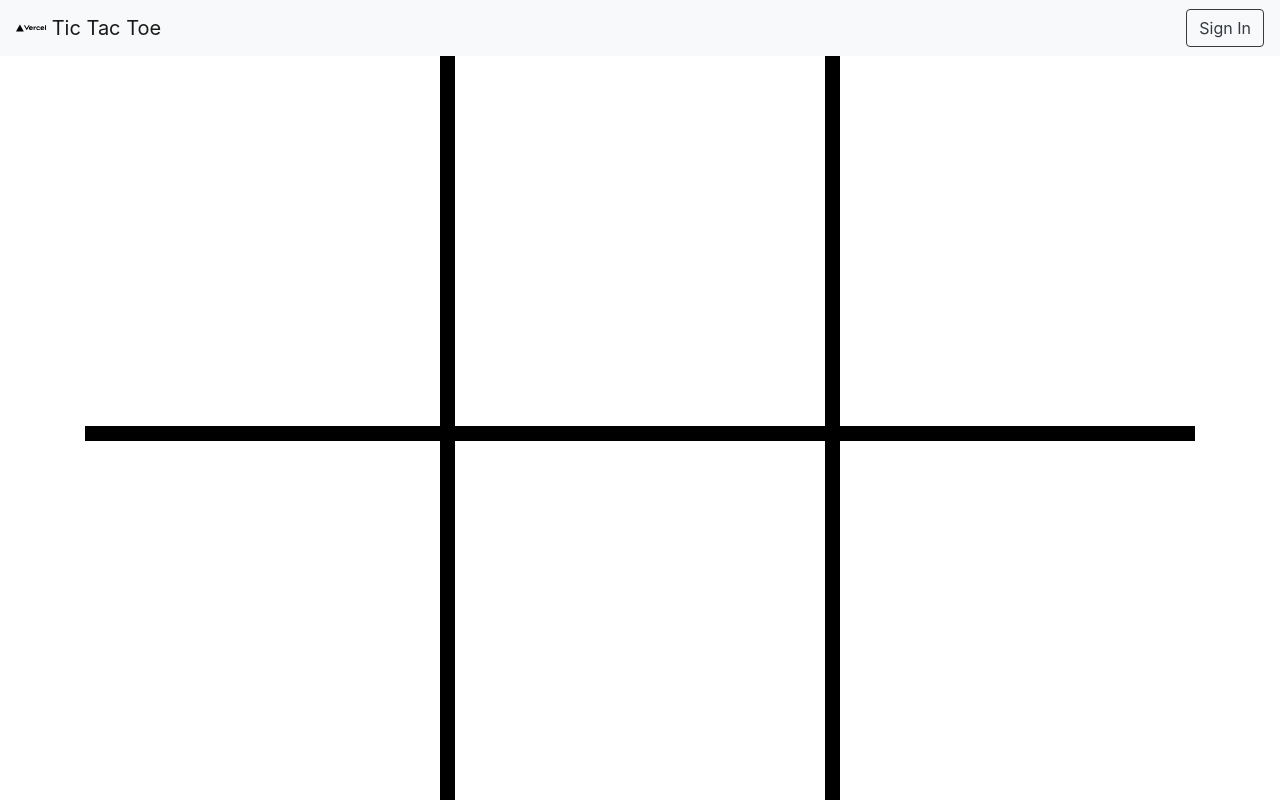
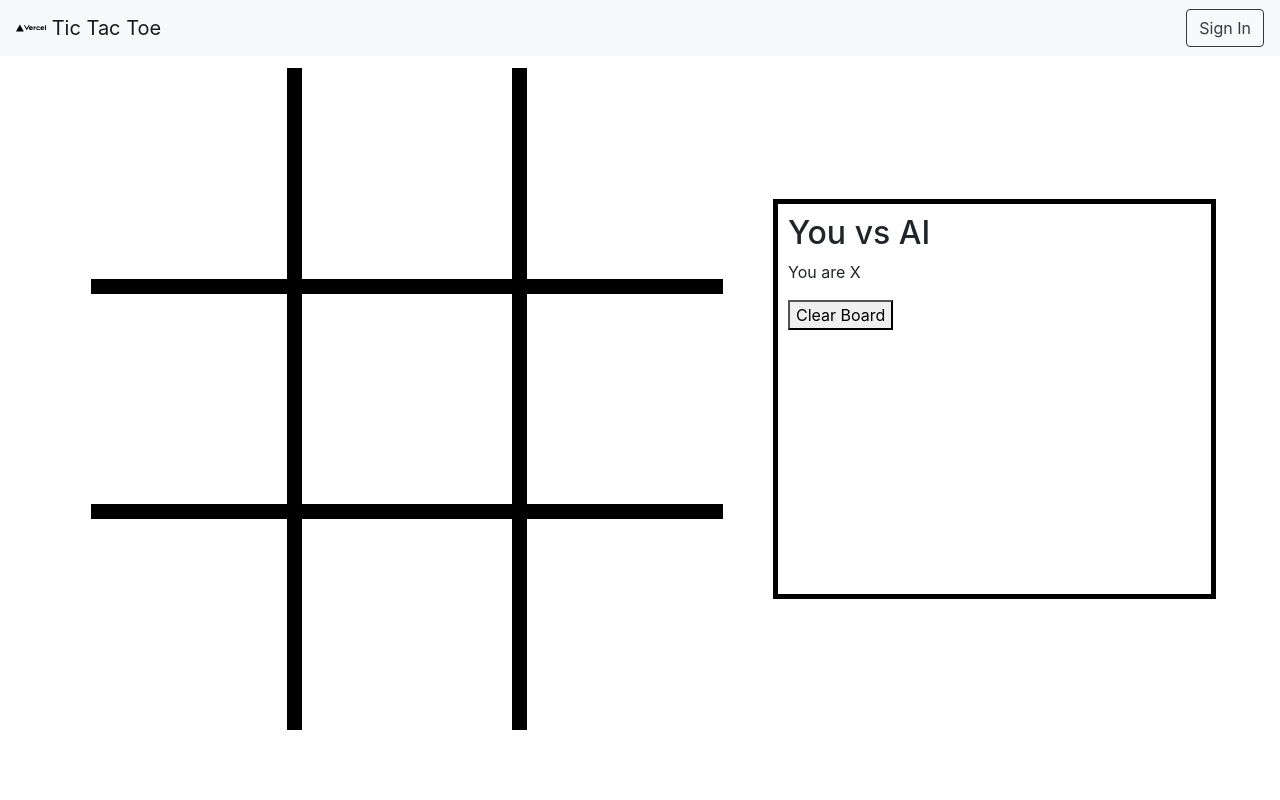
Before and after one commit to VictorShan/tic-tac-toe, a Next.js app: page /game/ai in a window 1280 px wide. Shown: the top 800 px of the page. Built offline with nearby package versions, Linux system fonts and the light colour scheme; no server answers.

Commit message:
working ai game (unpolished)

```diff
--- a/components/ai/AIGame.tsx
+++ b/components/ai/AIGame.tsx
@@ -1,6 +1,8 @@
-import React, { useEffect, useState } from "react"
+import React, { useState } from "react"
 import GameBoard from '../game/GameBoard'
 import Agent from "./Agent"
+import AIGameInfo from "./AIGameInfo"
+import styles from '../../styles/AIGame.module.sass'
 
 export default function AIGame() {
     const [boardData, setBoardData] = useState([['','',''],['','',''],['','','']])
@@ -13,10 +15,15 @@ export default function AIGame() {
             } else {
                 oldBoard[row][col] = "X"
                 setYourTurn(turn => !turn)
-                setTimeout(aiMove, 1000)
+                setTimeout(aiMove, 500)
                 return oldBoard // use [...oldBoard] because this doesn't trigger refresh
             }
         })
+    }
+
+    const clearBoard = () => {
+        setBoardData([['','',''],['','',''],['','','']])
+        setYourTurn(true)
     }
 
     const aiMove = () => {
@@ -31,8 +38,14 @@ export default function AIGame() {
     }
 
     return (
-        <div>
-            <GameBoard boardData={boardData} onClick={handleClick}/>
+        <div className={styles.container}>
+            <div className={styles.leftContainer}>
+                <GameBoard boardData={boardData} onClick={handleClick}/>
+            </div>
+            <div className={styles.rightContainer}>
+                <AIGameInfo clearBoard={clearBoard} />
+                <div className={styles.addSpace}></div>
+            </div>
         </div>
     )
 }
--- /dev/null
+++ b/components/ai/AIGameInfo.tsx
@@ -0,0 +1,15 @@
+import styles from '../../styles/AIGameInfo.module.sass'
+export type AIGameInfoProps = {
+    className?: string,
+    clearBoard: () => void
+}
+export default function AIGameInfo({ className, clearBoard }: AIGameInfoProps) {
+    return (
+        <div className={(className && className ) + " " + styles.container}>
+            <h2>You vs AI</h2>
+            <p>You are X</p>
+            <button onClick={clearBoard}>Clear Board</button>
+            <footer></footer>
+        </div>
+    )
+}
--- a/components/ai/Agent.ts
+++ b/components/ai/Agent.ts
@@ -22,7 +22,7 @@ function alphaBeta(boardData, alpha, beta, depth, isOMove) {
             if (newScore > bestScore) {
                 bestScore = newScore
                 bestMove = move
-                if (newScore > bestScore) {
+                if (bestScore > alpha) {
                     alpha = bestScore
                     if (alpha >= beta) {
                         break
@@ -44,11 +44,6 @@ function alphaBeta(boardData, alpha, beta, depth, isOMove) {
             }
         }
     }
-    if (Math.abs(bestScore) === INFINITY) {
-        console.log([alpha, beta])
-        console.log([bestMove, bestScore], boardData)
-    }
-
     return [bestMove, bestScore]
 }
 
--- a/components/game/GameBoard.tsx
+++ b/components/game/GameBoard.tsx
@@ -3,7 +3,6 @@ import Col from 'react-bootstrap/Col'
 import Row from 'react-bootstrap/Row'
 import Image from 'react-bootstrap/Image'
 import styles from '../../styles/GameBoard.module.sass'
-import { useEffect } from 'react'
 
 const EMPTY_BOARD = [
   ['','',''],
--- /dev/null
+++ b/styles/AIGame.module.sass
@@ -0,0 +1,25 @@
+$totalDivisions: 10
+$leftRatio: 6
+$rightRatio: $totalDivisions -$leftRatio
+.container
+    width: 100%
+    padding: 0vh 5vw
+    min-height: 80vh
+    display: flex
+    flex-flow: row wrap
+    justify-content: center
+    align-items: center
+
+.leftContainer
+    min-width: 500px
+    flex: $leftRatio $rightRatio 1px
+    padding: 1% 3% 1% 1%
+
+.rightContainer
+    min-width: 300px
+    flex: $rightRatio $leftRatio 1px
+
+    .addSpace
+        height: 0px
+        width: 0px
+        margin-top: auto
--- /dev/null
+++ b/styles/AIGameInfo.module.sass
@@ -0,0 +1,5 @@
+.container
+    height: 100%
+    border: 5px solid black
+    min-height: 50vh
+    padding: 10px
```
